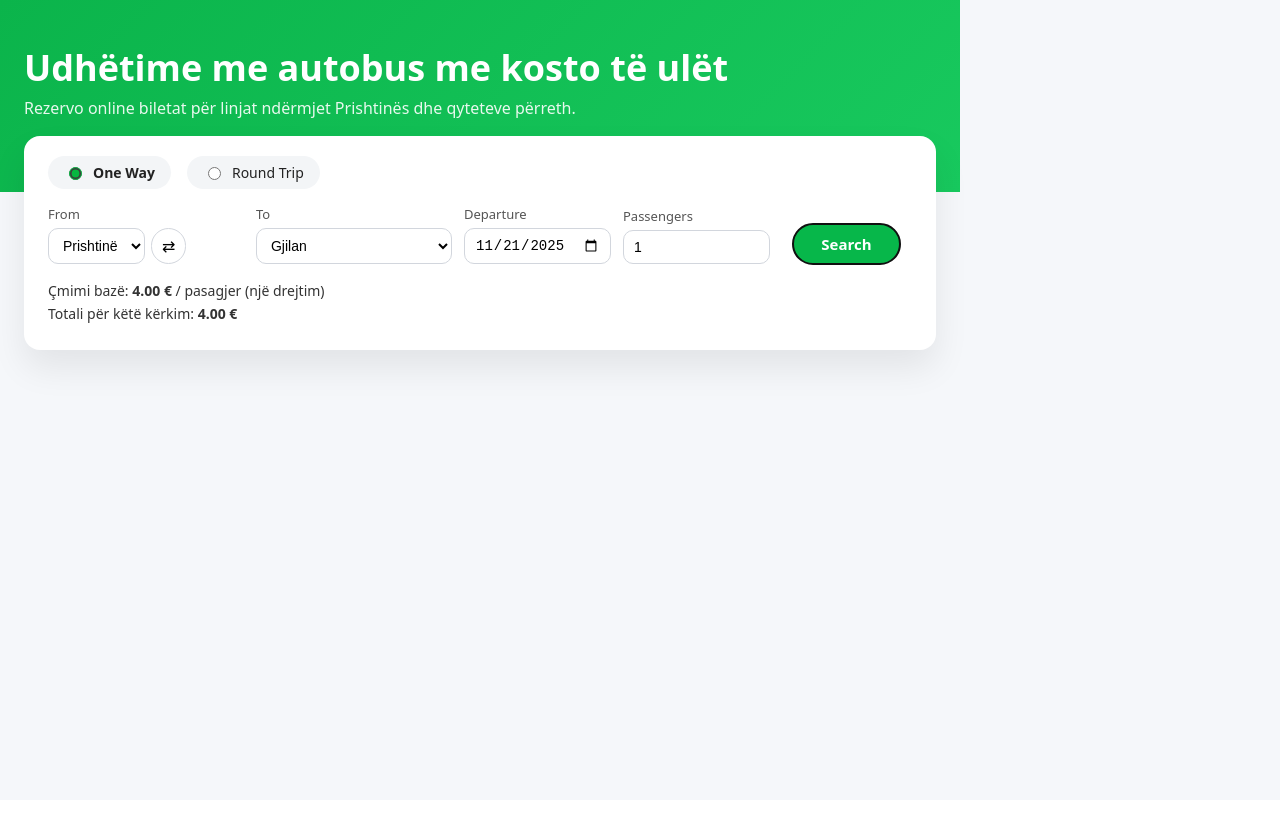
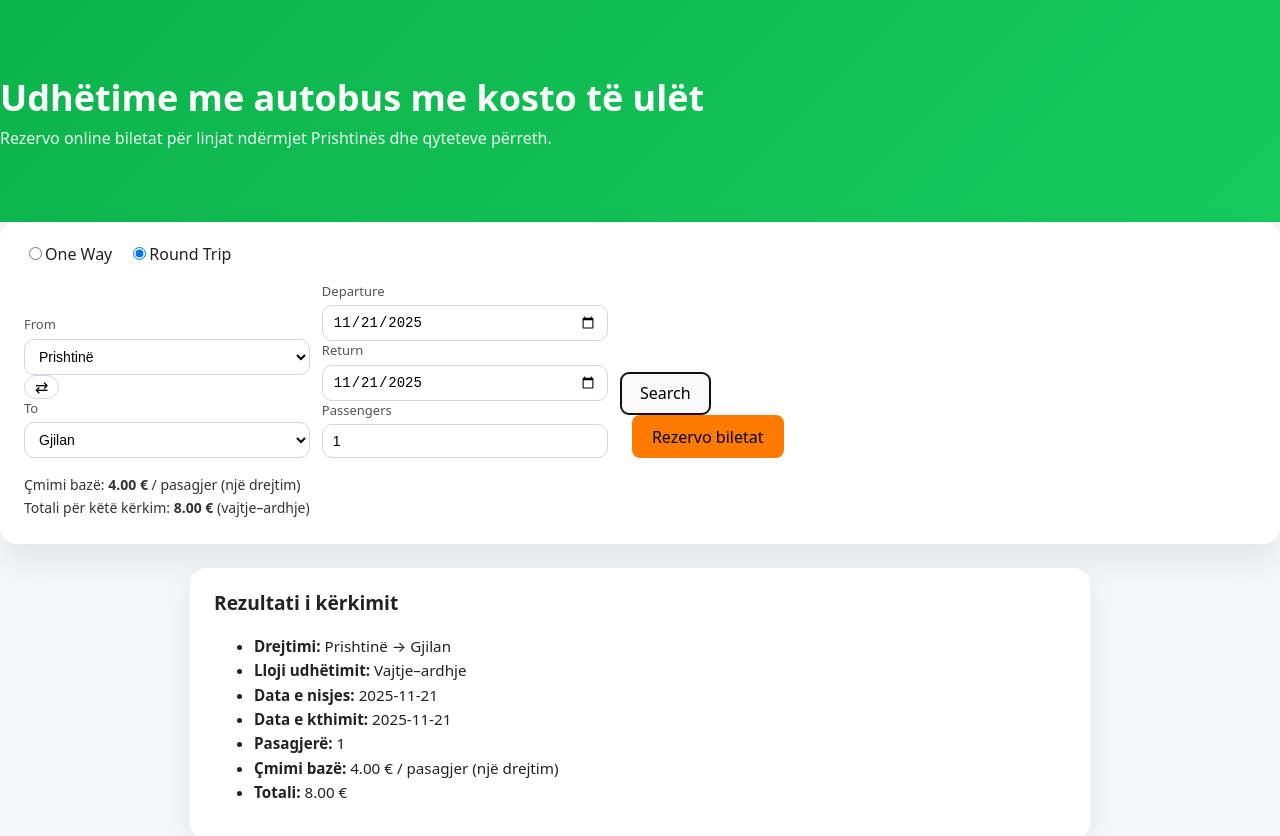
Before and after one commit to gyltenesfishta/bus-teckets-app, a React (Vite) app in the folder frontend/vite-project/: page / in a window 1280 px wide. Both pictures are taken after a click on the button "Search". Shown: the top 836 px of the page. Before the commit the page ends 800 px from the top, so only its background shows below. Built offline with nearby package versions, Linux system fonts and the light colour scheme.

Commit message:
Database fix + seed cleanup + working ticket reservation endpoint

```diff
--- a/frontend/vite-project/src/App.css
+++ b/frontend/vite-project/src/App.css
@@ -23,7 +23,7 @@ body {
 .hero {
   background: linear-gradient(135deg, #0bb44b, #18c95e);
   color: #fff;
-  padding: 48px 0 72px;
+  padding: 78px 0 72px;
 }
 
 .hero-inner {
@@ -53,11 +53,28 @@ body {
 
 /* Karta e kërkimit */
 .search-card {
-  background: #fff;
+  background: white;
   border-radius: 16px;
   box-shadow: 0 18px 35px rgba(0, 0, 0, 0.08);
   padding: 20px 24px 24px;
 }
+.result-card {
+  max-width: 900px;
+  margin: 24px auto 0;
+  padding: 20px 24px;
+  border-radius: 16px;
+  background: #ffffff;
+  box-shadow: 0 12px 30px rgba(0, 0, 0, 0.08);
+  font-size: 0.95rem;
+  line-height: 1.6;
+}
+
+.result-card h2 {
+  margin-top: 0;
+  margin-bottom: 12px;
+  font-size: 1.2rem;
+}
+
 
 /* One way / Round trip */
 .trip-type-row {
@@ -182,6 +199,15 @@ body {
   box-shadow: none;
 }
 
+.reserve-button {
+  margin-left: 12px;
+  background-color: #ff7a00;
+}
+
+.reserve-button:hover {
+  background-color: #e56c00;
+}
+
 /* Summary i çmimit */
 .price-summary {
   font-size: 14px;
--- a/frontend/vite-project/src/App.jsx
+++ b/frontend/vite-project/src/App.jsx
@@ -1,129 +1,223 @@
-import { useState } from "react";
+import { useState, useMemo } from "react";
 import "./App.css";
 
+// Linjat tona me çmimet bazë (për një drejtim)
 const ROUTES = [
-  { from: "Prishtinë", to: "Podujevë", price: 1.5 },
-  { from: "Prishtinë", to: "Fushë Kosovë", price: 1.5 },
-  { from: "Prishtinë", to: "Lipjan", price: 1.5 },
-  { from: "Prishtinë", to: "Pejë", price: 4.5 },
-  { from: "Prishtinë", to: "Gjilan", price: 4.0 },
-  { from: "Prishtinë", to: "Ferizaj", price: 4.0 },
-  { from: "Prishtinë", to: "Prizren", price: 5.0 },
-  { from: "Prishtinë", to: "Deçan", price: 5.0 },
-  { from: "Prishtinë", to: "Malishevë", price: 3.5 },
+  { id: 1, from: "Prishtinë", to: "Podujevë", price: 1.5 },
+  { id: 2, from: "Prishtinë", to: "Fushë Kosovë", price: 1.5 },
+  { id: 3, from: "Prishtinë", to: "Lipjan", price: 1.5 },
+  { id: 4, from: "Prishtinë", to: "Pejë", price: 4.5 },
+  { id: 5, from: "Prishtinë", to: "Gjilan", price: 4.0 },
+  { id: 6, from: "Prishtinë", to: "Ferizaj", price: 4.0 },
+  { id: 7, from: "Prishtinë", to: "Prizren", price: 5.0 },
+  { id: 8, from: "Prishtinë", to: "Deçan", price: 5.0 },
+  { id: 9, from: "Prishtinë", to: "Malishevë", price: 3.5 },
 ];
 
+// gjej çmimin për një drejtim, pavarësisht drejtimit
 function getRoutePrice(from, to) {
-  const r = ROUTES.find(
-    (rr) =>
-      (rr.from === from && rr.to === to) ||
-      (rr.from === to && rr.to === from)
+  if (from === to) return null;
+
+  const route = ROUTES.find(
+    (r) =>
+      (r.from === from && r.to === to) ||
+      (r.from === to && r.to === from)
   );
-  return r ? r.price : 0;
+  return route ? route.price : null;
+}
+
+// gjej ID-në e linjës (route_id) sipas from/to
+function getRouteId(from, to) {
+  if (from === to) return null;
+
+  const route = ROUTES.find(
+    (r) =>
+      (r.from === from && r.to === to) ||
+      (r.from === to && r.to === from)
+  );
+  return route ? route.id : null;
 }
 
 function App() {
-  const [tripType, setTripType] = useState("oneWay");
+  const [tripType, setTripType] = useState("round-trip"); // "one-way" / "round-trip"
   const [from, setFrom] = useState("Prishtinë");
   const [to, setTo] = useState("Gjilan");
-  const [departure, setDeparture] = useState(
-    new Date().toISOString().slice(0, 10)
-  );
-  const [returnDate, setReturnDate] = useState(
-    new Date().toISOString().slice(0, 10)
-  );
+
+  const todayISO = new Date().toISOString().slice(0, 10);
+  const [departureDate, setDepartureDate] = useState(todayISO);
+  const [returnDate, setReturnDate] = useState(todayISO);
   const [passengers, setPassengers] = useState(1);
 
-  const basePrice = getRoutePrice(from, to);
-  const isRoundTrip = tripType === "roundTrip";
-  const total = basePrice * passengers * (isRoundTrip ? 2 : 1);
+  // rezultati i fundit i Search
+  const [searchResult, setSearchResult] = useState(null);
 
-  const handleSwap = () => {
+  // state për rezervimin real
+  const [reservationResult, setReservationResult] = useState(null);
+  const [reserveError, setReserveError] = useState(null);
+  const [isReserving, setIsReserving] = useState(false);
+
+  const isRoundTrip = tripType === "round-trip";
+
+  // çmimi bazë për një drejtim, sipas From/To
+  const basePrice = useMemo(
+    () => getRoutePrice(from, to),
+    [from, to]
+  );
+
+  const handleSwapCities = () => {
     setFrom(to);
     setTo(from);
   };
 
+  const handlePassengersChange = (e) => {
+    const value = parseInt(e.target.value, 10);
+    if (Number.isNaN(value) || value < 1) {
+      setPassengers(1);
+    } else if (value > 10) {
+      setPassengers(10);
+    } else {
+      setPassengers(value);
+    }
+  };
+
+  // kur shtypet Search – vetëm llogari, pa backend
   const handleSubmit = (e) => {
     e.preventDefault();
-    // këtu më vonë thërrasim backend-in /api/trips ose /api/tickets
-    console.log("Search clicked", {
-      tripType,
+
+    // nëse nuk ka linjë valide (p.sh. From == To)
+    if (!basePrice) {
+      setSearchResult({
+        error: "route-not-found",
+      });
+      return;
+    }
+
+    const price_per_leg = basePrice;
+    const legs = isRoundTrip ? 2 : 1;
+    const total_price = price_per_leg * passengers * legs;
+
+    setSearchResult({
       from,
       to,
-      departure,
-      returnDate,
+      trip_type: tripType,
+      departureDate,
+      returnDate: isRoundTrip ? returnDate : null,
       passengers,
+      price_per_leg,
+      total_price,
     });
+
+    // sa herë bëjmë Search, pastro rezultatin e vjetër të rezervimit
+    setReservationResult(null);
+    setReserveError(null);
+  };
+
+  // b) Kur shtypet "Rezervo biletat" – thërrasim /api/tickets
+  const handleReserve = async () => {
+    if (!searchResult || searchResult.error) return;
+
+    const tripId = getRouteId(from, to);
+    if (!tripId) {
+      setReserveError("Nuk u gjet asnjë linjë për këtë drejtim.");
+      setReservationResult(null);
+      return;
+    }
+
+    try {
+      setIsReserving(true);
+      setReserveError(null);
+      setReservationResult(null);
+
+      const response = await fetch("http://127.0.0.1:5000/api/tickets", {
+        method: "POST",
+        headers: { "Content-Type": "application/json" },
+        body: JSON.stringify({
+          trip_id: tripId,
+          count: passengers, // sa bileta po blejmë
+        }),
+      });
+
+      if (!response.ok) {
+        const errData = await response.json().catch(() => ({}));
+        setReserveError(errData.error || "Gabim gjatë rezervimit.");
+        return;
+      }
+
+      const data = await response.json();
+      // data: { trip_id, count, tickets: [{ seat_no, price, token }, ...] }
+      setReservationResult(data);
+    } catch (err) {
+      setReserveError("Nuk mund të lidhem me serverin.");
+    } finally {
+      setIsReserving(false);
+    }
   };
 
   return (
-    <div className="app">
+    <div className="app-root">
+      {/* HERO JESHIL SIPËR */}
       <header className="hero">
-        <div className="hero-inner">
         <h1>Udhëtime me autobus me kosto të ulët</h1>
         <p>
-            Rezervo online biletat për linjat ndërmjet Prishtinës dhe qyteteve
-            përreth.
+          Rezervo online biletat për linjat ndërmjet Prishtinës
+          dhe qyteteve përreth.
         </p>
-        </div>
       </header>
 
-      <main className="main">
+      {/* FORMA + REZULTATET */}
+      <main className="search-section">
         <div className="search-card">
           {/* One way / Round trip */}
           <div className="trip-type-row">
-            <label className="radio-pill">
+            <label className="radio">
               <input
                 type="radio"
                 name="tripType"
-                value="oneWay"
-                checked={tripType === "oneWay"}
-                onChange={() => setTripType("oneWay")}
+                value="one-way"
+                checked={tripType === "one-way"}
+                onChange={() => setTripType("one-way")}
               />
               <span>One Way</span>
             </label>
-            <label className="radio-pill">
+            <label className="radio">
               <input
                 type="radio"
                 name="tripType"
-                value="roundTrip"
-                checked={tripType === "roundTrip"}
-                onChange={() => setTripType("roundTrip")}
+                value="round-trip"
+                checked={tripType === "round-trip"}
+                onChange={() => setTripType("round-trip")}
               />
               <span>Round Trip</span>
             </label>
           </div>
 
           <form className="search-form" onSubmit={handleSubmit}>
-            {/* From */}
+            {/* From / To */}
+            <div className="row">
               <div className="field">
                 <label>From</label>
-              <div className="field-with-button">
                 <select
                   value={from}
                   onChange={(e) => setFrom(e.target.value)}
                 >
-                  {ROUTES.map((r) => (
-                    <option key={r.to} value={r.from}>
-                      {r.from}
-                    </option>
-                  ))}
+                  <option value="Prishtinë">Prishtinë</option>
                 </select>
+              </div>
+
               <button
                 type="button"
                 className="swap-btn"
-                  onClick={handleSwap}
-                  title="Ndërro drejtimin"
+                onClick={handleSwapCities}
               >
                 ⇄
               </button>
-              </div>
-            </div>
 
-            {/* To */}
               <div className="field">
                 <label>To</label>
-              <select value={to} onChange={(e) => setTo(e.target.value)}>
+                <select
+                  value={to}
+                  onChange={(e) => setTo(e.target.value)}
+                >
                   {ROUTES.map((r) => (
                     <option key={r.to} value={r.to}>
                       {r.to}
@@ -131,30 +225,31 @@ function App() {
                   ))}
                 </select>
               </div>
+            </div>
 
-            {/* Departure */}
+            {/* Datat + pasagjerët */}
+            <div className="row">
               <div className="field">
                 <label>Departure</label>
                 <input
                   type="date"
-                value={departure}
-                onChange={(e) => setDeparture(e.target.value)}
+                  value={departureDate}
+                  onChange={(e) => setDepartureDate(e.target.value)}
+                  min={todayISO}
                 />
               </div>
 
-            {/* Return only if Round Trip */}
-            {isRoundTrip && (
               <div className="field">
                 <label>Return</label>
                 <input
                   type="date"
                   value={returnDate}
                   onChange={(e) => setReturnDate(e.target.value)}
+                  min={departureDate}
+                  disabled={!isRoundTrip}
                 />
               </div>
-            )}
 
-            {/* Passengers */}
               <div className="field">
                 <label>Passengers</label>
                 <input
@@ -162,34 +257,139 @@ function App() {
                   min={1}
                   max={10}
                   value={passengers}
-                onChange={(e) =>
-                  setPassengers(Math.max(1, Number(e.target.value) || 1))
-                }
+                  onChange={handlePassengersChange}
                 />
               </div>
+            </div>
 
-            {/* Search button */}
-            <div className="field field-button">
-              <button type="submit" className="primary-btn">
+            {/* Butonat poshtë */}
+            <div className="row row-bottom">
+              <button type="submit" className="search-button">
                 Search
               </button>
+
+              {searchResult && !searchResult.error && (
+                <button
+                  type="button"
+                  className="search-button reserve-button"
+                  onClick={handleReserve}
+                  disabled={isReserving}
+                >
+                  {isReserving ? "Duke rezervuar..." : "Rezervo biletat"}
+                </button>
+              )}
             </div>
           </form>
 
-          {/* Summary */}
+          {/* Përmbledhja e çmimit */}
           <div className="price-summary">
             <p>
               Çmimi bazë:{" "}
-              <strong>{basePrice.toFixed(2)} €</strong> / pasagjer (një
-              drejtim)
+              {basePrice ? (
+                <>
+                  <strong>{basePrice.toFixed(2)} €</strong> / pasagjer
+                  (një drejtim)
+                </>
+              ) : (
+                "- € / pasagjer (zgjedh relacione valide)"
+              )}
             </p>
+
             <p>
               Totali për këtë kërkim:{" "}
-              <strong>{total.toFixed(2)} €</strong>{" "}
-              {isRoundTrip && <span>(vajtje–ardhje)</span>}
+              {searchResult && !searchResult.error ? (
+                <>
+                  <strong>
+                    {searchResult.total_price.toFixed(2)} €
+                  </strong>{" "}
+                  {isRoundTrip ? "(vajtje–ardhje)" : "(një drejtim)"}
+                </>
+              ) : (
+                "- € (shtyp Search)"
+              )}
             </p>
           </div>
         </div>
+
+        {/* REZULTATI I KËRKIMIT */}
+        {searchResult && (
+          <section className="result-card">
+            {searchResult.error === "route-not-found" ? (
+              <p className="result-error">
+                Nuk u gjet linjë valide për këtë drejtim. Të lutem
+                zgjidh një kombinim tjetër From / To.
+              </p>
+            ) : (
+              <>
+                <h2>Rezultati i kërkimit</h2>
+                <ul className="result-details">
+                  <li>
+                    <strong>Drejtimi:</strong> {searchResult.from} →{" "}
+                    {searchResult.to}
+                  </li>
+                  <li>
+                    <strong>Lloji udhëtimit:</strong>{" "}
+                    {searchResult.trip_type === "round-trip"
+                      ? "Vajtje–ardhje"
+                      : "Një drejtim"}
+                  </li>
+                  <li>
+                    <strong>Data e nisjes:</strong>{" "}
+                    {searchResult.departureDate}
+                  </li>
+                  {searchResult.trip_type === "round-trip" &&
+                    searchResult.returnDate && (
+                      <li>
+                        <strong>Data e kthimit:</strong>{" "}
+                        {searchResult.returnDate}
+                      </li>
+                    )}
+                  <li>
+                    <strong>Pasagjerë:</strong>{" "}
+                    {searchResult.passengers}
+                  </li>
+                  <li>
+                    <strong>Çmimi bazë:</strong>{" "}
+                    {searchResult.price_per_leg.toFixed(2)} € / pasagjer
+                    (një drejtim)
+                  </li>
+                  <li>
+                    <strong>Totali:</strong>{" "}
+                    {searchResult.total_price.toFixed(2)} €
+                  </li>
+                </ul>
+              </>
+            )}
+          </section>
+        )}
+
+        {/* REZULTATI I REZERVIMIT REAL */}
+        {reservationResult && (
+          <section className="result-card">
+            <h2>Rezervimi i biletave</h2>
+            <p>
+              U rezervuan{" "}
+              <strong>{reservationResult.count}</strong> bileta
+              për këtë udhëtim.
+            </p>
+            <ul className="result-details">
+              {reservationResult.tickets.map((t, idx) => (
+                <li key={idx}>
+                  Vendi: <strong>{t.seat_no}</strong>, Çmimi:{" "}
+                  <strong>{t.price.toFixed(2)} €</strong>
+                  <br />
+                  Token: <code>{t.token}</code>
+                </li>
+              ))}
+            </ul>
+          </section>
+        )}
+
+        {reserveError && (
+          <section className="result-card error-card">
+            <strong>{reserveError}</strong>
+          </section>
+        )}
       </main>
     </div>
   );
```
Also changed, not shown: 2 other files (tests, documents, lock files or other folders). Lines whose indentation alone changed are shown as unchanged.
